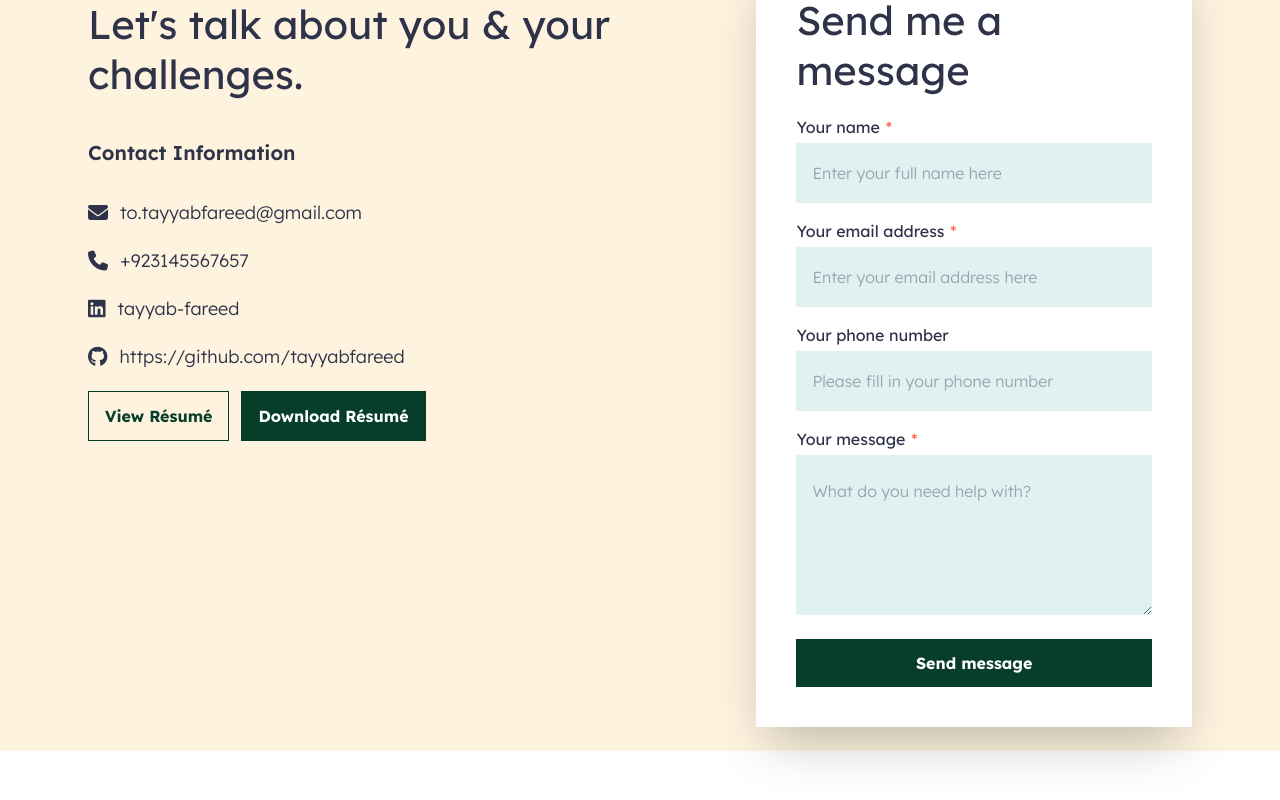
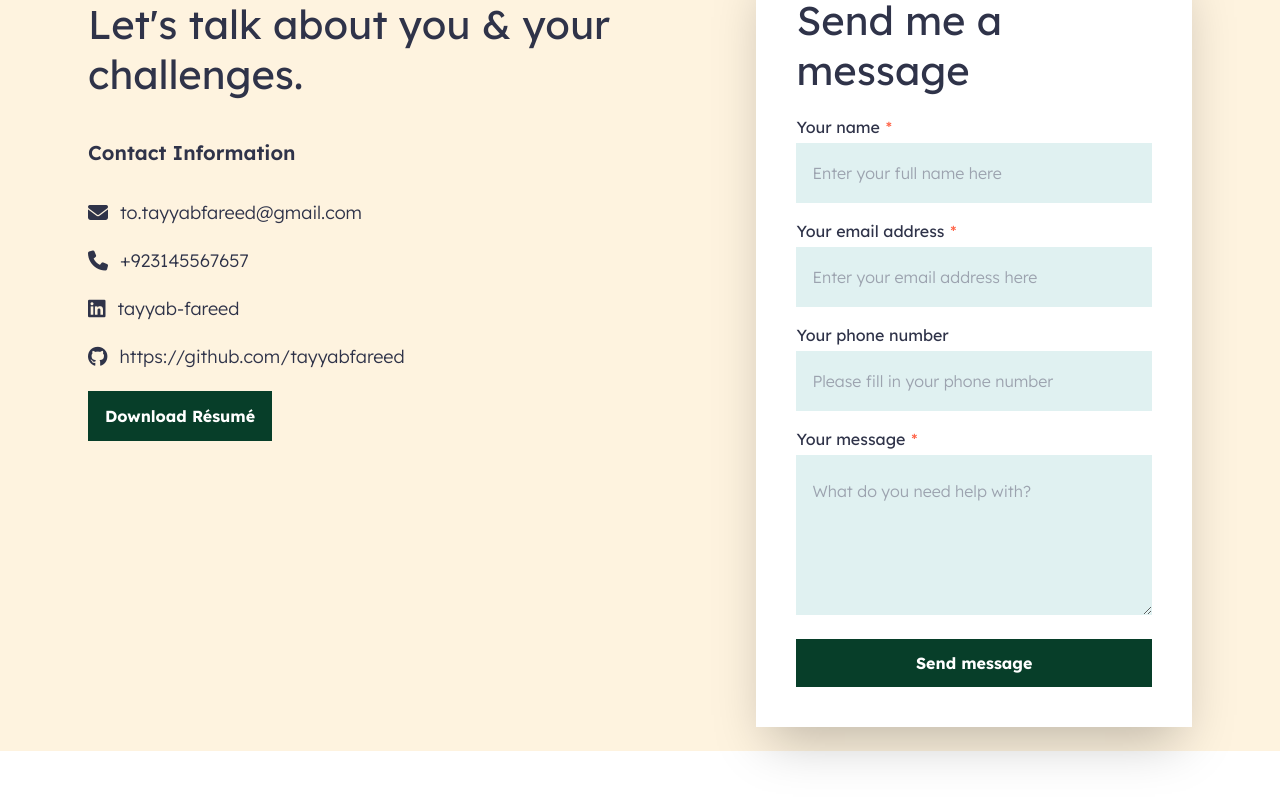
Before and after one commit to tayyabfareed/portfolio, an Angular app: page / in a window 1280 px wide. Shown: the part 4786-5586 px from the top of the page. Built offline with nearby package versions, Linux system fonts and the light colour scheme.

Commit message:
fix: remove dead-link

```diff
--- a/src/app/app.component.html
+++ b/src/app/app.component.html
@@ -179,12 +179,6 @@
             </div>
             <div class="flex gap-3">
               <div>
-                <a type="button" href="https://tayyabfareed.github.io" target="_blank"
-                  class="px-4 py-3 font-bold bg-transparent border border-solid  text-[#073E29] hover:text-white hover:bg-[#073E29] border-[#073E29] transition-all mt-auto inline-block">
-                  View Résumé
-                </a>
-              </div>
-              <div>
                 <a type="button" href="assets/tayyab-fareed-cv.pdf" target="_blank" download="tayyab-fareed-cv.pdf"
                   class="px-4 py-3 font-bold  border border-solid  text-white bg-[#073E29] border-[#073E29] transition-all mt-auto inline-block">
                   Download Résumé
```
Also changed, not shown: 2 other files (tests, documents, lock files or other folders).
